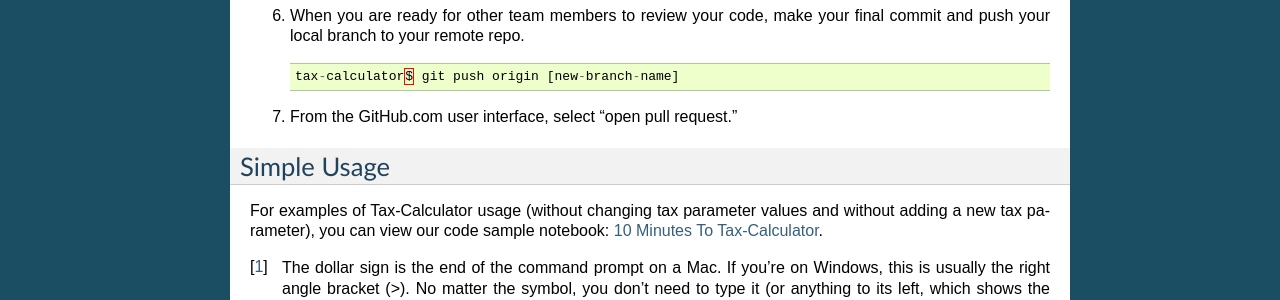
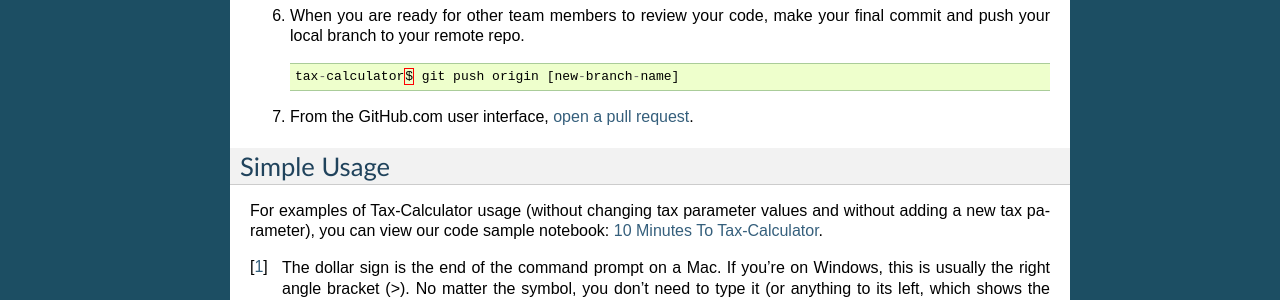
Before and after one commit to PSLmodels/Tax-Calculator, a Sphinx documentation site: the page built from docs/source/contributor_guide.rst, in a window 1280 px wide and 900 px high, scrolled down 2586 px. Shown: the part 467-767 px from the top of the window. Built offline with Sphinx 7.4.7, drawn with Linux system fonts in a browser that asks for light colours; formulas are drawn with MathJax 3.

Commit message:
pull request instructions 2

```diff
--- a/docs/source/contributor_guide.rst
+++ b/docs/source/contributor_guide.rst
@@ -227,7 +227,7 @@ situations, in which case other contributors are here to help.
 
       tax-calculator$ git push origin [new-branch-name]
 
-7. From the GitHub.com user interface, select "open pull request."
+7. From the GitHub.com user interface, `open a pull request`_.
 
 
 Simple Usage
```
Also changed, not shown: other parts of docs/source/contributor_guide.rst (+3 -0 lines).
